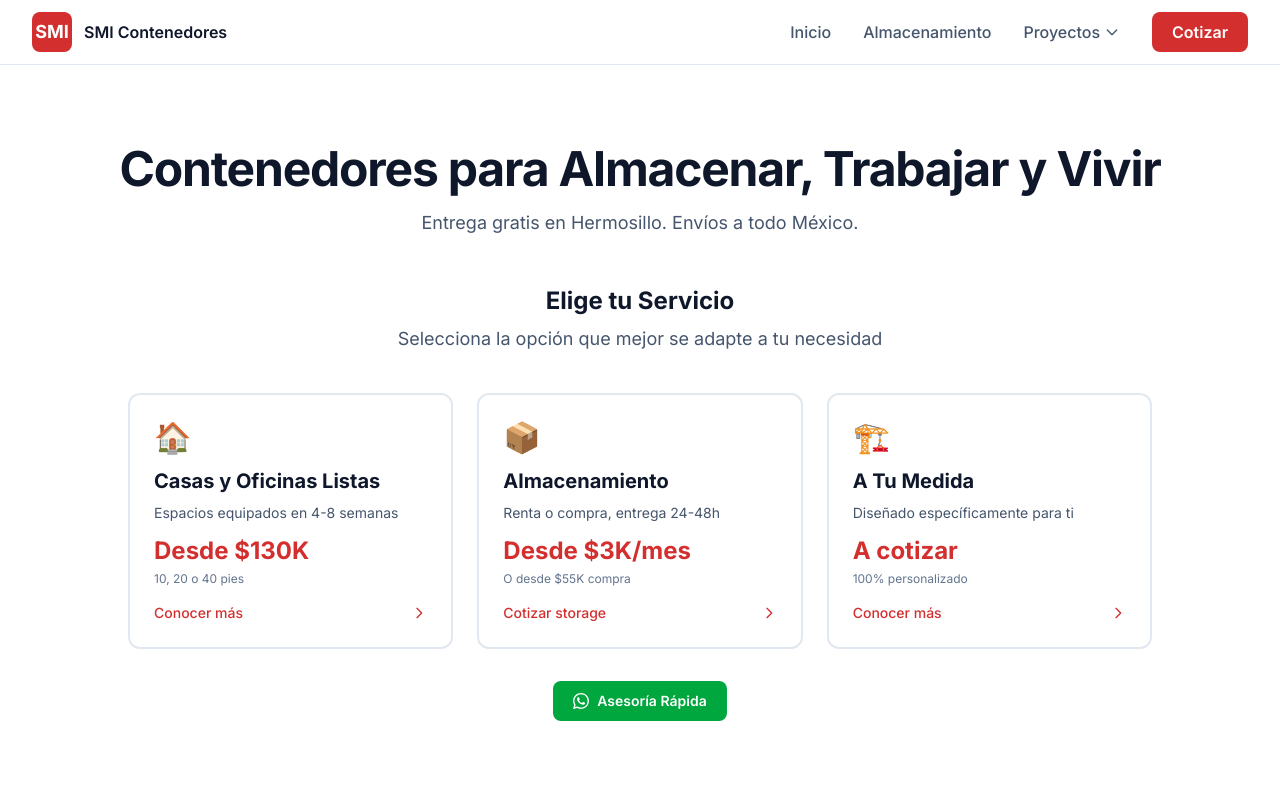
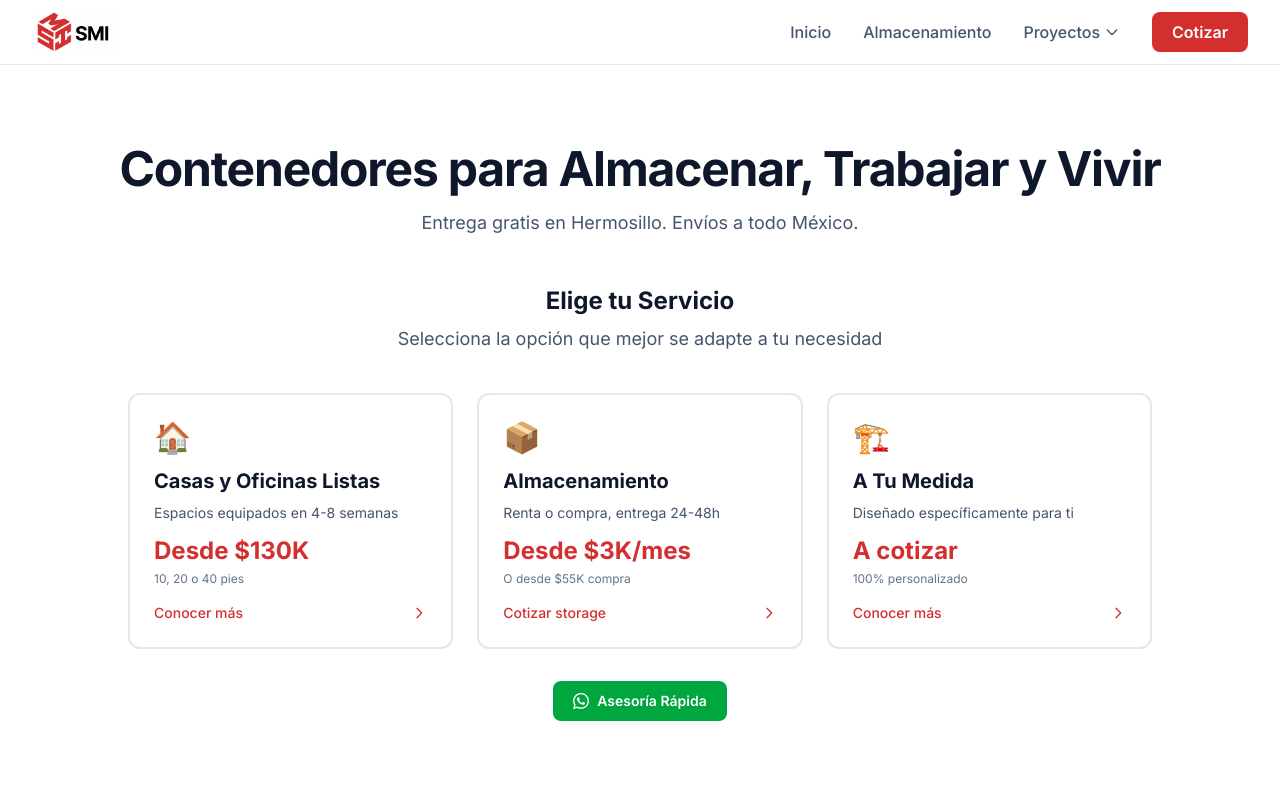
Before and after one commit to stevetrabajos0/smi-contenedores, a Next.js app: page / in a window 1280 px wide. Shown: the top 800 px of the page. Built offline with nearby package versions, Linux system fonts and the light colour scheme.

Commit message:
fix: ocultar botón Cotizar en navbar móvil

```diff
--- a/components/layout/Navbar.tsx
+++ b/components/layout/Navbar.tsx
@@ -2,6 +2,7 @@
 
 import { useState, useEffect, useRef } from 'react';
 import Link from 'next/link';
+import Image from 'next/image';
 
 export default function Navbar() {
   // Estado para controlar dropdown de Proyectos
@@ -32,13 +33,15 @@
         <div className="flex items-center justify-between h-16">
 
           {/* Logo */}
-          <Link href="/" className="flex items-center gap-3">
-            <div className="w-10 h-10 bg-[#D32F2F] rounded-lg flex items-center justify-center">
-              <span className="text-white font-bold text-lg">SMI</span>
-            </div>
-            <span className="font-semibold text-slate-900 hidden sm:block">
-              SMI Contenedores
-            </span>
+          <Link href="/" className="flex items-center">
+            <Image
+              src="/logo.png"
+              alt="SMI Contenedores"
+              width={120}
+              height={40}
+              className="h-8 sm:h-10 w-auto"
+              priority
+            />
           </Link>
 
           {/* Desktop Navigation */}
```
Also changed, not shown: public/logo.png (added).
